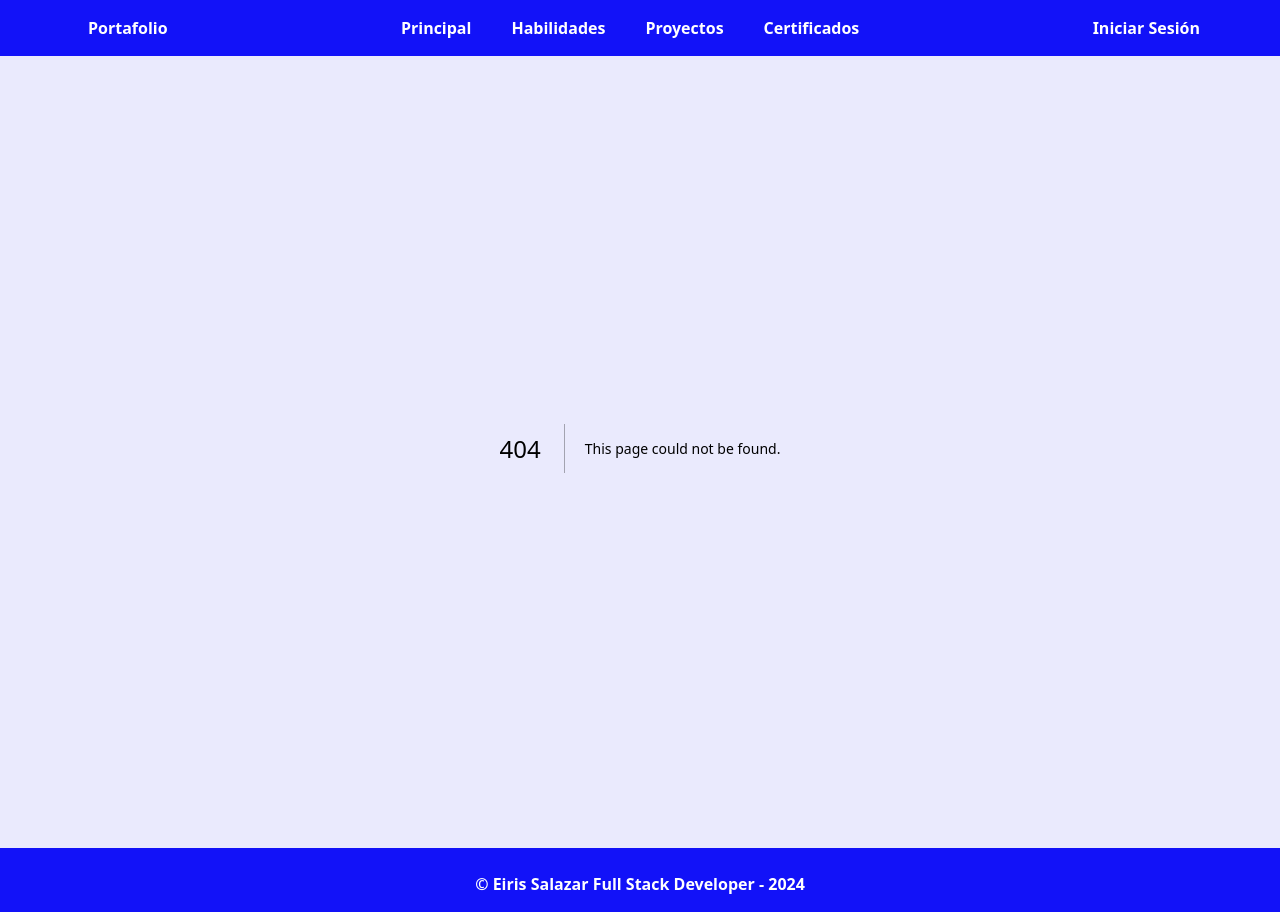
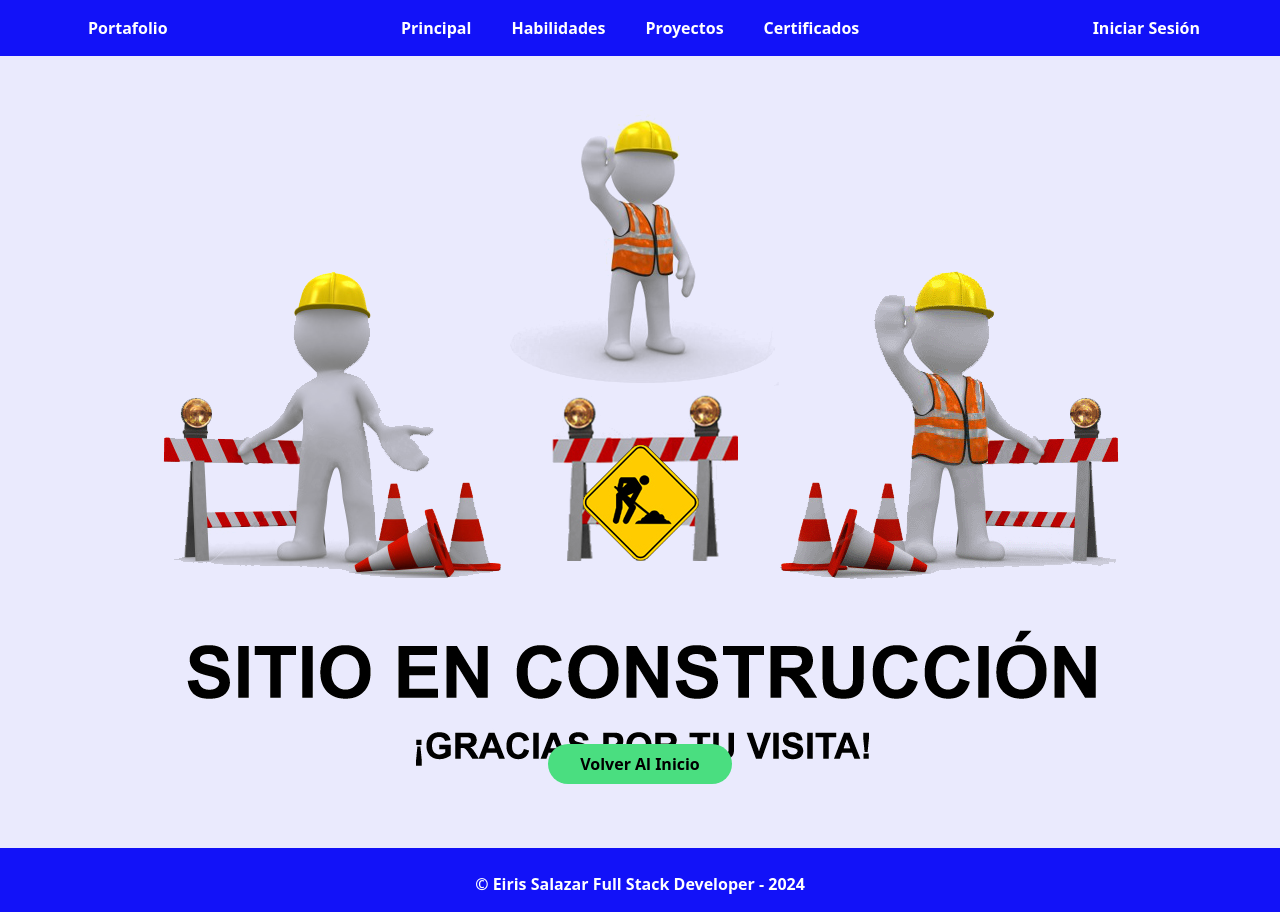
Before and after one commit to eiriselias/portafolioNext, a Next.js app: page /enconstrucion in a window 1280 px wide. Before the commit this address had no page. Built offline with nearby package versions, Linux system fonts and the light colour scheme.

Commit message:
sitio en construccion

```diff
--- /dev/null
+++ b/app/enconstrucion/page.tsx
@@ -0,0 +1,19 @@
+'use client'
+import React from 'react'
+import Button from '@/components/ui/Button'
+import { useRouter } from 'next/navigation'
+
+const EnconstrucionPage = () => {
+    const router = useRouter()
+    const handleClick = ()=>{
+        router.push("/")
+    }
+  return (
+    <div className='flex flex-col justify-center items-center h-full'>
+      <img src="/images/Web-en-Construccion.png" alt="sitio en construccion" />
+      <Button onClick={handleClick}  className='absolute bottom-4'>Volver Al Inicio</Button>
+    </div>
+  )
+}
+
+export default EnconstrucionPage
--- a/components/navBar/NavBar.tsx
+++ b/components/navBar/NavBar.tsx
@@ -19,15 +19,15 @@ const NavBar = () => {
                     <Link href="/#skills">Habilidades</Link>
                 </li>
                 <li className='hover:bg-selectColor p-4'>
-                    <Link href="#">Proyectos</Link>
+                    <Link href="/enconstrucion">Proyectos</Link>
                 </li>
                 <li className='hover:bg-selectColor p-4'>
-                    <Link href="#">Certificados</Link>
+                    <Link href="/enconstrucion">Certificados</Link>
                 </li>
             </ul>
         </div>
         <div className='hover:bg-selectColor p-4 hover:cursor-pointer'>
-            <Link href="/">Iniciar Sesión</Link>
+            <Link href="/enconstrucion">Iniciar Sesión</Link>
         </div>
     </nav>
   )
```
Also changed, not shown: public/images/Web-en-Construccion.png (added).
